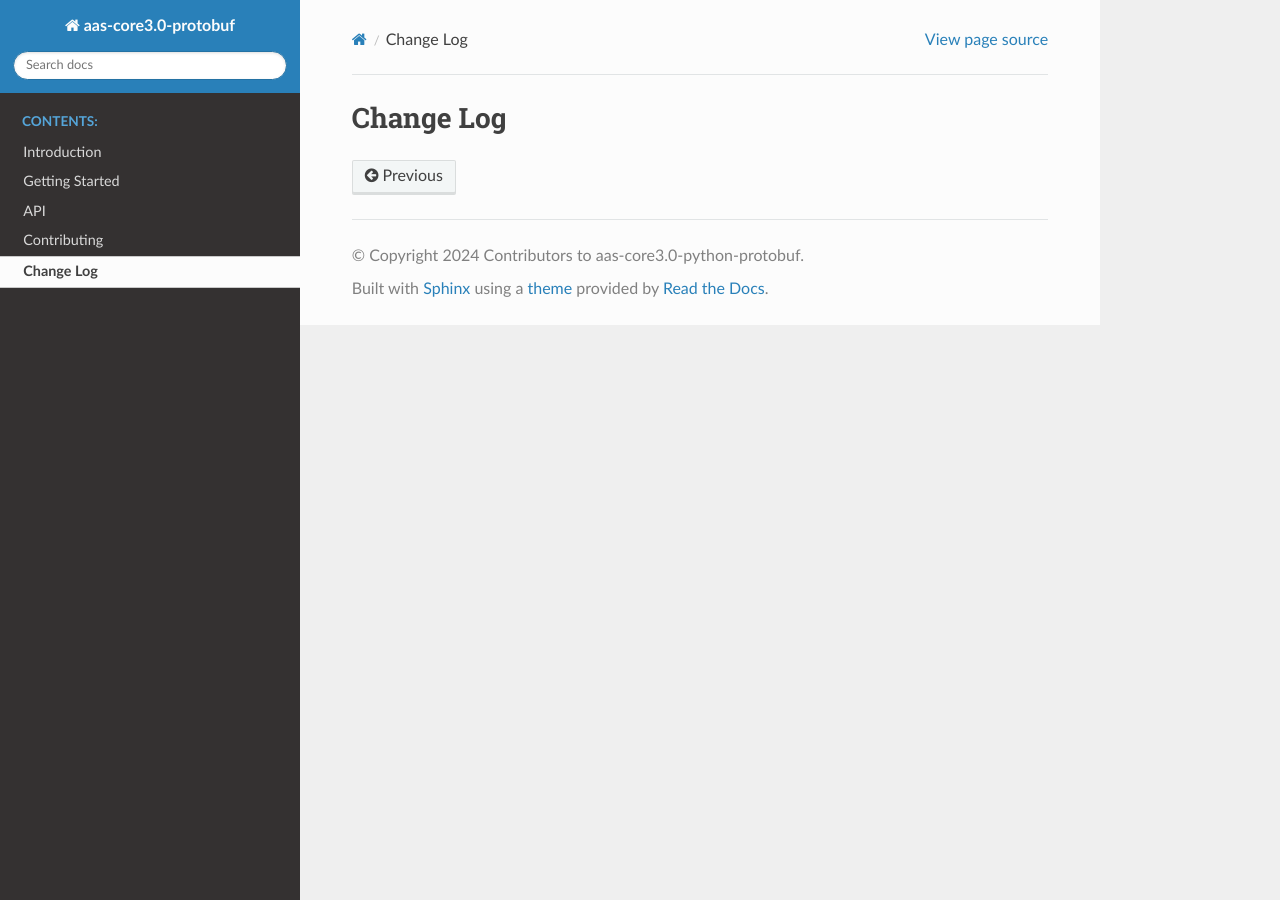
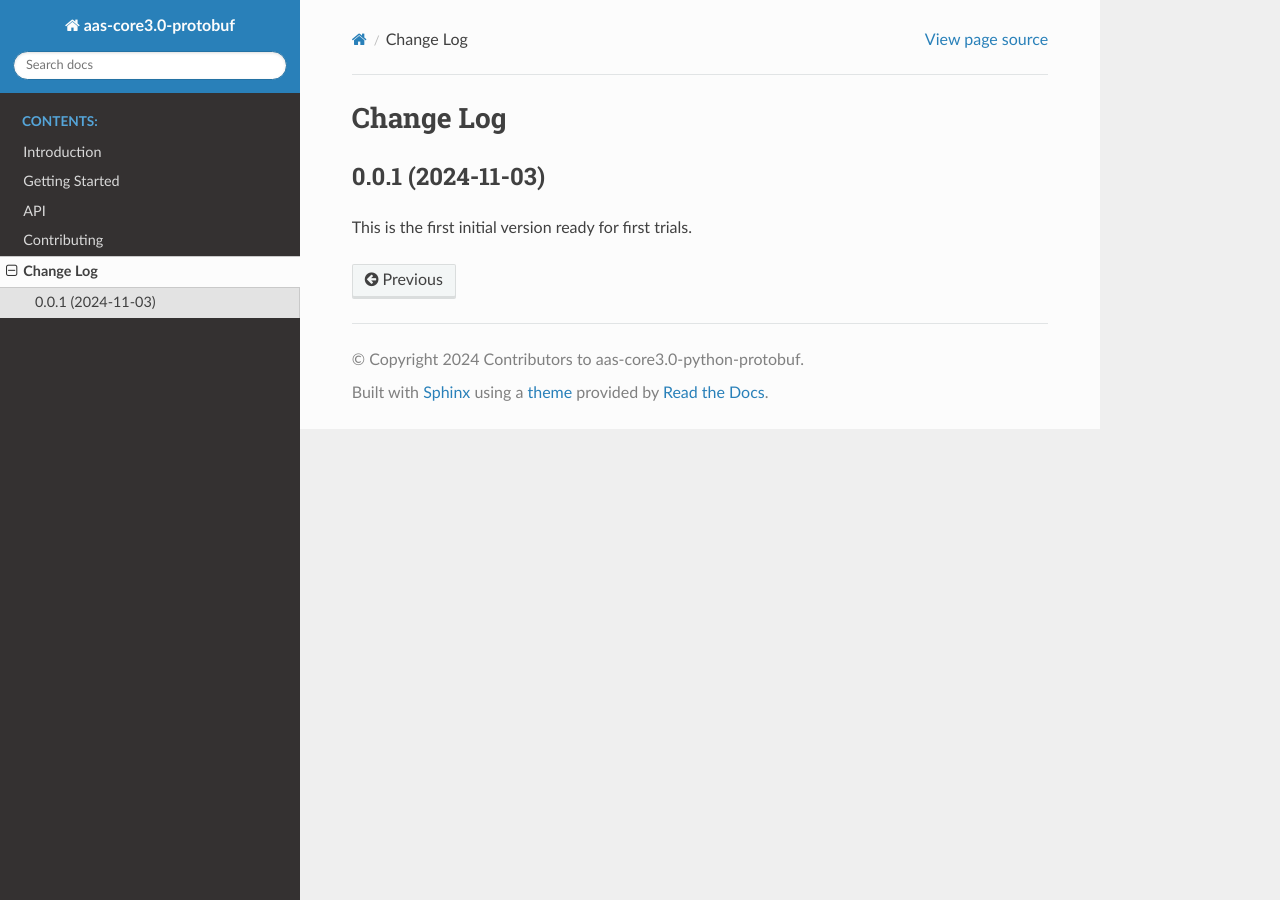
Before and after one commit to aas-core-works/aas-core3.0-python-protobuf, a Sphinx documentation site: the page built from docs/source/changelog.rst, in a window 1280 px wide. Built offline with Sphinx 7.4.7 and the Read the Docs theme 3.1.0, drawn with Linux system fonts in a browser that asks for light colours.

Commit message:
Release 0.0.1 (#3)
This is the first initial version ready for first trials.

```diff
--- a/docs/source/changelog.rst
+++ b/docs/source/changelog.rst
@@ -1,3 +1,7 @@
 **********
 Change Log
 **********
+
+0.0.1 (2024-11-03)
+==================
+This is the first initial version ready for first trials.
```
